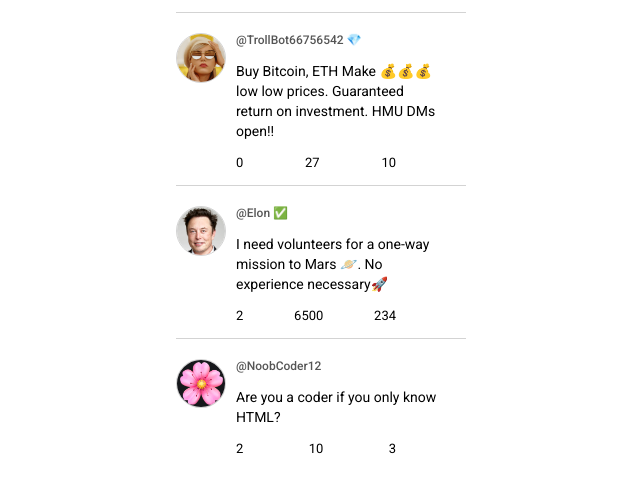
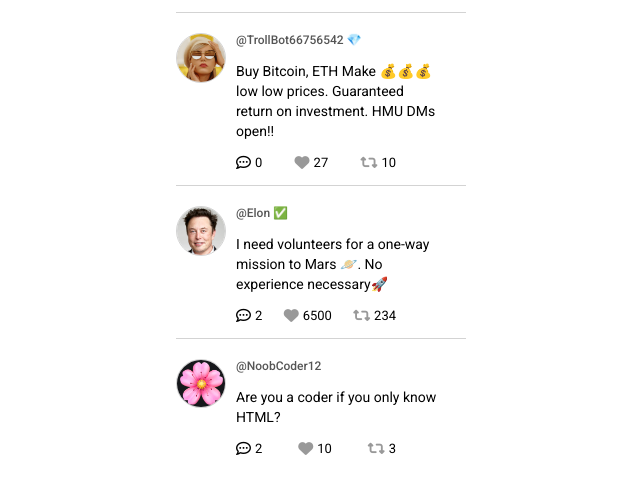
Before and after one commit to RawleJuglal/TwitterClone, a website built with Vite: page index.html in a window 1280 px wide. Shown: the part 218-712 px from the top of the page, without its empty margins (319-959 px from the left). Built offline with nearby package versions, Linux system fonts and the light colour scheme.

Commit message:
added features
like, retweet, reply buttons

```diff
--- a/index.html
+++ b/index.html
@@ -4,6 +4,8 @@
     <meta charset="UTF-8" />
     <link rel="icon" type="image/svg+xml" href="/images/scrimbalogo.png" />
     <link href="https://fonts.googleapis.com/css2?family=Roboto:wght@400;500;600&display=swap" rel="stylesheet">
+    <!-- font awesome-->
+    <link rel="stylesheet" href="https://cdnjs.cloudflare.com/ajax/libs/font-awesome/6.3.0/css/all.min.css" integrity="sha512-SzlrxWUlpfuzQ+pcUCosxcglQRNAq/DZjVsC0lE40xsADsfeQoEypE+enwcOiGjk/bSuGGKHEyjSoQ1zVisanQ==" crossorigin="anonymous" referrerpolicy="no-referrer" />
     <meta name="viewport" content="width=device-width, initial-scale=1.0" />
     <title>Twimba - Twitter Clone</title>
   </head>
--- a/main.js
+++ b/main.js
@@ -19,12 +19,15 @@ function getFeedHtml(){
                 <p class="tweet-text">${tweet.tweetText}</p>
                 <div class="tweet-details">
                     <span class="tweet-detail">
+                    <i class="fa-regular fa-comment-dots"></i>
                         ${tweet.replies.length}
                     </span>
                     <span class="tweet-detail">
+                    <i class="fa-solid fa-heart"></i>
                         ${tweet.likes}
                     </span>
                     <span class="tweet-detail">
+                    <i class="fa-solid fa-retweet"></i>
                         ${tweet.retweets}
                     </span>
                 </div>
--- a/style.css
+++ b/style.css
@@ -15,6 +15,10 @@ h1{
 i{
   font-size: 15px;
   cursor: pointer;
+}
+
+.fa-solid{
+  color: #999;
 }
 
 .liked{
```
